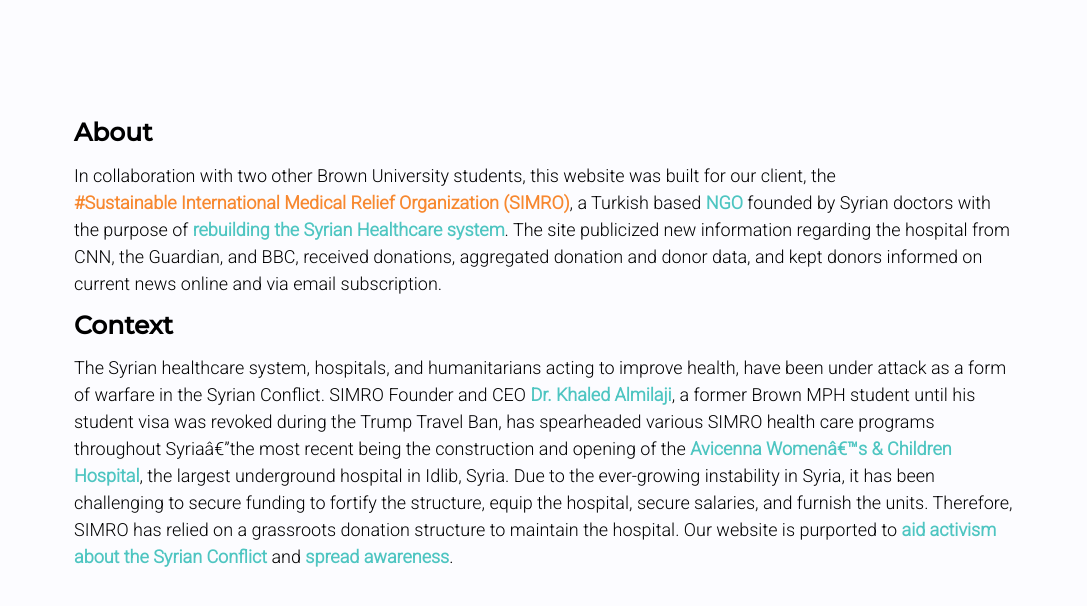
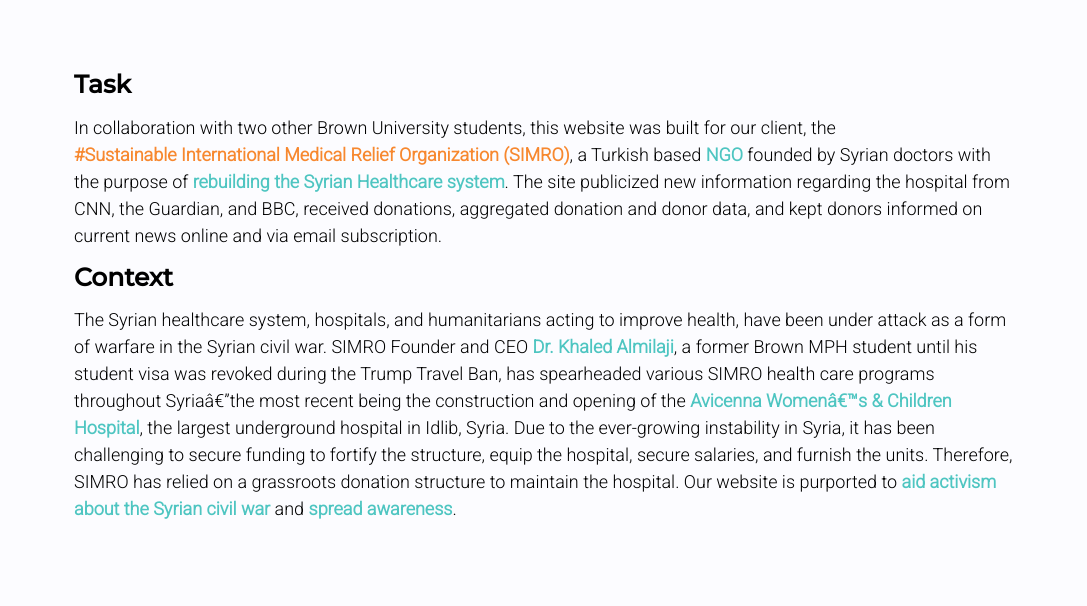
Before and after one commit to nlee100/nlee100.github.io, a website: page projects/project-avicenna.html in a window 1280 px wide. Shown: the part 734-1340 px from the top of the page, without its empty margins (96-1183 px from the left). Drawn offline with Linux system fonts and the light colour scheme; a web font is replaced by a local one.

Commit message:
Change grammar and wording

```diff
--- a/projects/project-avicenna.html
+++ b/projects/project-avicenna.html
@@ -31,12 +31,12 @@
     </section>
     <section id="info">
         <div id="info-content">
-            <br><br>
-            <div><h class="subheader">About</h></div>
+            <!-- <br><br> -->
+            <div><h class="subheader">Task</h></div>
             <p>In collaboration with two other Brown University students, this website was built for our client, the <a target=”_blank” href="https://www.devex.com/organizations/sustainable-international-medical-relief-organization-simro-78767">#Sustainable International Medical Relief Organization (SIMRO)</a>, a Turkish based <span class="emphasize">NGO</span> founded by Syrian doctors with the purpose of <span class="emphasize">rebuilding the Syrian Healthcare system</span>. The site publicized new information regarding the hospital from CNN, the Guardian, and BBC, received donations, aggregated donation and donor data, and kept donors informed on current news online and via email subscription.
             </p>
             <div><h class="subheader">Context</h></div>
-            <p>The Syrian healthcare system, hospitals, and humanitarians acting to improve health, have been under attack as a form of warfare in the Syrian Conflict. SIMRO Founder and CEO <span class="emphasize">Dr. Khaled Almilaji</span>, a former Brown MPH student until his student visa was revoked during the Trump Travel Ban, has spearheaded various SIMRO health care programs throughout Syria—the most recent being the construction and opening of the <span class="emphasize">Avicenna Women’s & Children Hospital</span>, the largest underground hospital in Idlib, Syria. Due to the ever-growing instability in Syria, it has been challenging to secure funding to fortify the structure, equip the hospital, secure salaries, and furnish the units. Therefore, SIMRO has relied on a grassroots donation structure to maintain the hospital. Our website is purported to <span class="emphasize">aid activism about the Syrian Conflict</span> and <span class="emphasize">spread awareness</span>.</p>
+            <p>The Syrian healthcare system, hospitals, and humanitarians acting to improve health, have been under attack as a form of warfare in the Syrian civil war. SIMRO Founder and CEO <span class="emphasize">Dr. Khaled Almilaji</span>, a former Brown MPH student until his student visa was revoked during the Trump Travel Ban, has spearheaded various SIMRO health care programs throughout Syria—the most recent being the construction and opening of the <span class="emphasize">Avicenna Women’s & Children Hospital</span>, the largest underground hospital in Idlib, Syria. Due to the ever-growing instability in Syria, it has been challenging to secure funding to fortify the structure, equip the hospital, secure salaries, and furnish the units. Therefore, SIMRO has relied on a grassroots donation structure to maintain the hospital. Our website is purported to <span class="emphasize">aid activism about the Syrian civil war</span> and <span class="emphasize">spread awareness</span>.</p>
         </div>
     </section>
 
```
Also changed, not shown: projects/project-glasses.html (+1 -1 lines), projects/project-startup.html (+1 -1 lines).
